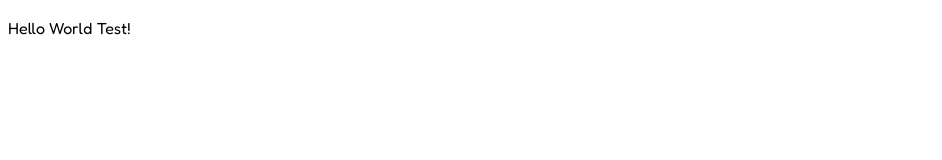
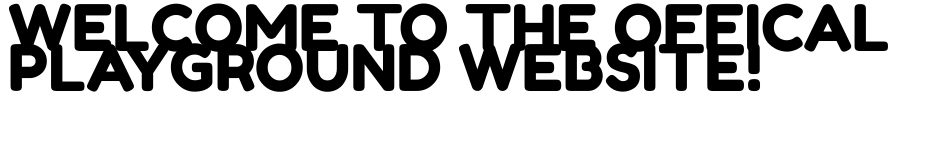
Before and after one commit to TimbitSilly/playgroundgame, a plain HTML site: page index.html in a window 1280 px wide. Shown: the whole page, without its empty margins (0-942 px from the left). Drawn offline with Linux system fonts and the light colour scheme.

Commit message:
Update index.html

```diff
--- a/index.html
+++ b/index.html
@@ -2,11 +2,13 @@
 <html>
 <head>
     <meta charset="UTF-8">
-    <title>balls</title>
+    <title>PLAYGROUND!</title>
     <!-- Link your CSS file like this -->
     <link rel="stylesheet" href="style.css">
 </head>
 <body>
-    Hello World Test!
+    <div style="font-size:4rem; font-family: Fredoka One">
+    WELCOME TO THE OFFICAL PLAYGROUND WEBSITE!
+    </div>
 </body>
 </html>
```
